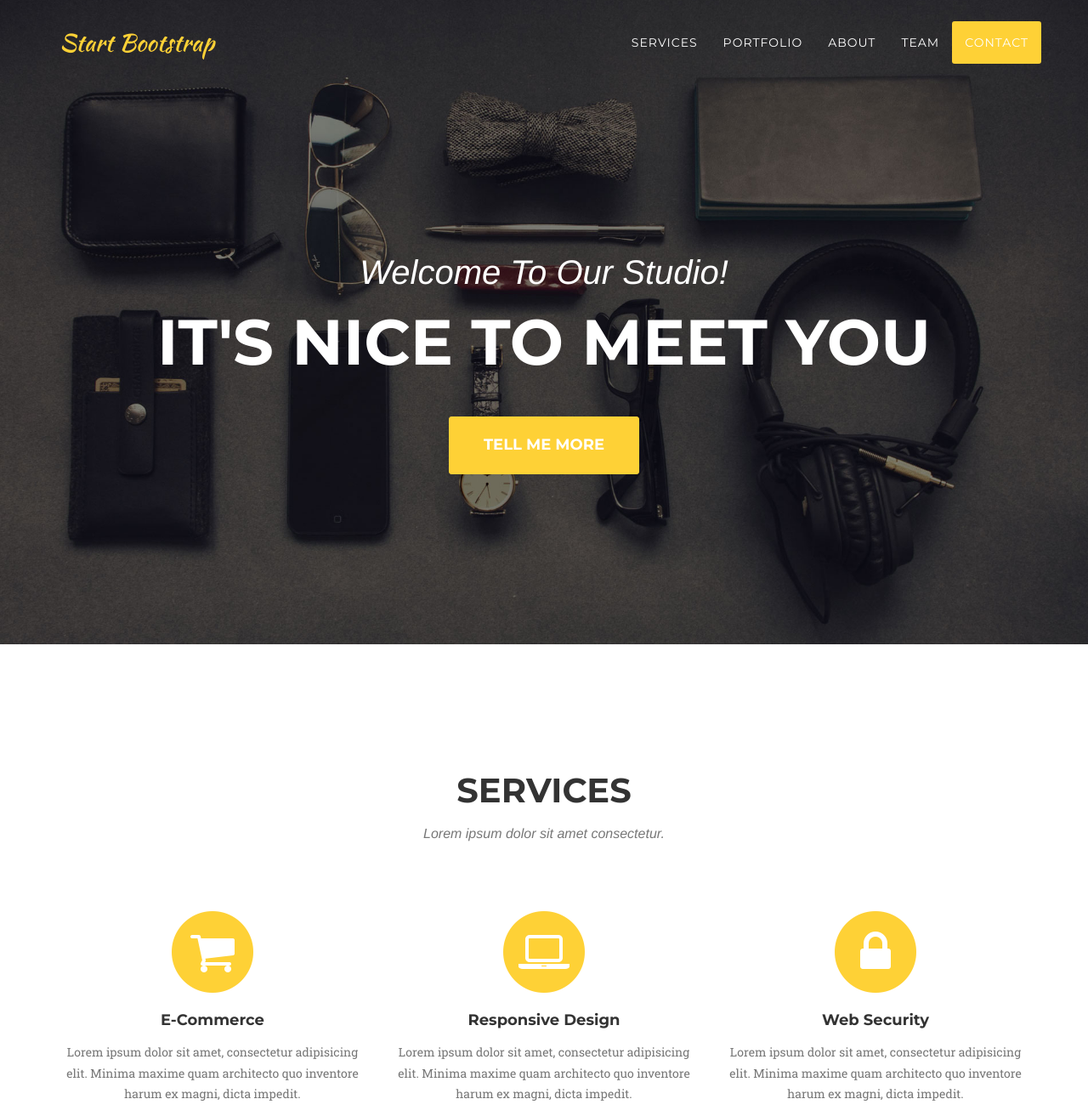
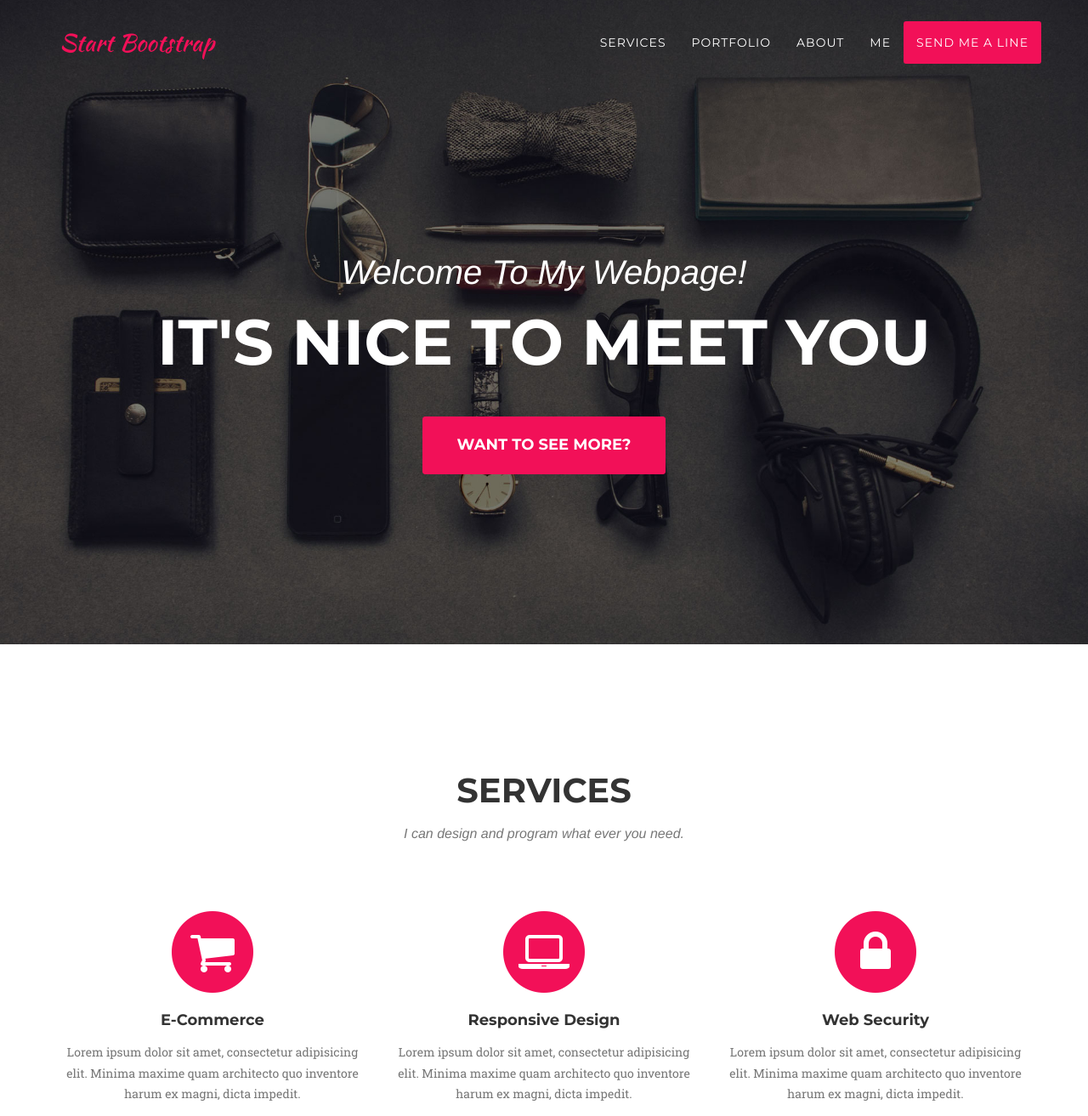
Before and after one commit to sbleika/siljableika, a website: page index.html in a window 1280 px wide. Shown: the top 1313 px of the page at 85% size. Drawn offline with nearby package versions, Linux system fonts and the light colour scheme; a web font is replaced by a local one.

Commit message:
ble blee
#F21058 bleiki liturinn

```diff
--- a/index.html
+++ b/index.html
@@ -9,7 +9,7 @@
     <meta name="description" content="">
     <meta name="author" content="">
 
-    <title>Agency - Start Bootstrap Theme</title>
+    <title>Silja</title>
 
     <!-- Bootstrap Core CSS -->
     <link href="vendor/bootstrap/css/bootstrap.min.css" rel="stylesheet">
@@ -62,10 +62,10 @@
                         <a class="page-scroll" href="#about">About</a>
                     </li>
                     <li>
-                        <a class="page-scroll" href="#team">Team</a>
+                        <a class="page-scroll" href="#team">Me</a>
                     </li>
                     <li>
-                        <a class="page-scroll" href="#contact">Contact</a>
+                        <a class="page-scroll" href="#contact">Send me a line</a>
                     </li>
                 </ul>
             </div>
@@ -78,9 +78,9 @@
     <header>
         <div class="container">
             <div class="intro-text">
-                <div class="intro-lead-in">Welcome To Our Studio!</div>
+                <div class="intro-lead-in">Welcome To My Webpage!</div>
                 <div class="intro-heading">It's Nice To Meet You</div>
-                <a href="#services" class="page-scroll btn btn-xl">Tell Me More</a>
+                <a href="#services" class="page-scroll btn btn-xl">Want to see more?</a>
             </div>
         </div>
     </header>
@@ -91,7 +91,7 @@
             <div class="row">
                 <div class="col-lg-12 text-center">
                     <h2 class="section-heading">Services</h2>
-                    <h3 class="section-subheading text-muted">Lorem ipsum dolor sit amet consectetur.</h3>
+                    <h3 class="section-subheading text-muted">I can design and program what ever you need.</h3>
                 </div>
             </div>
             <div class="row text-center">
```
Also changed, not shown: css/agency.min.css, img/team/2.jpg.
